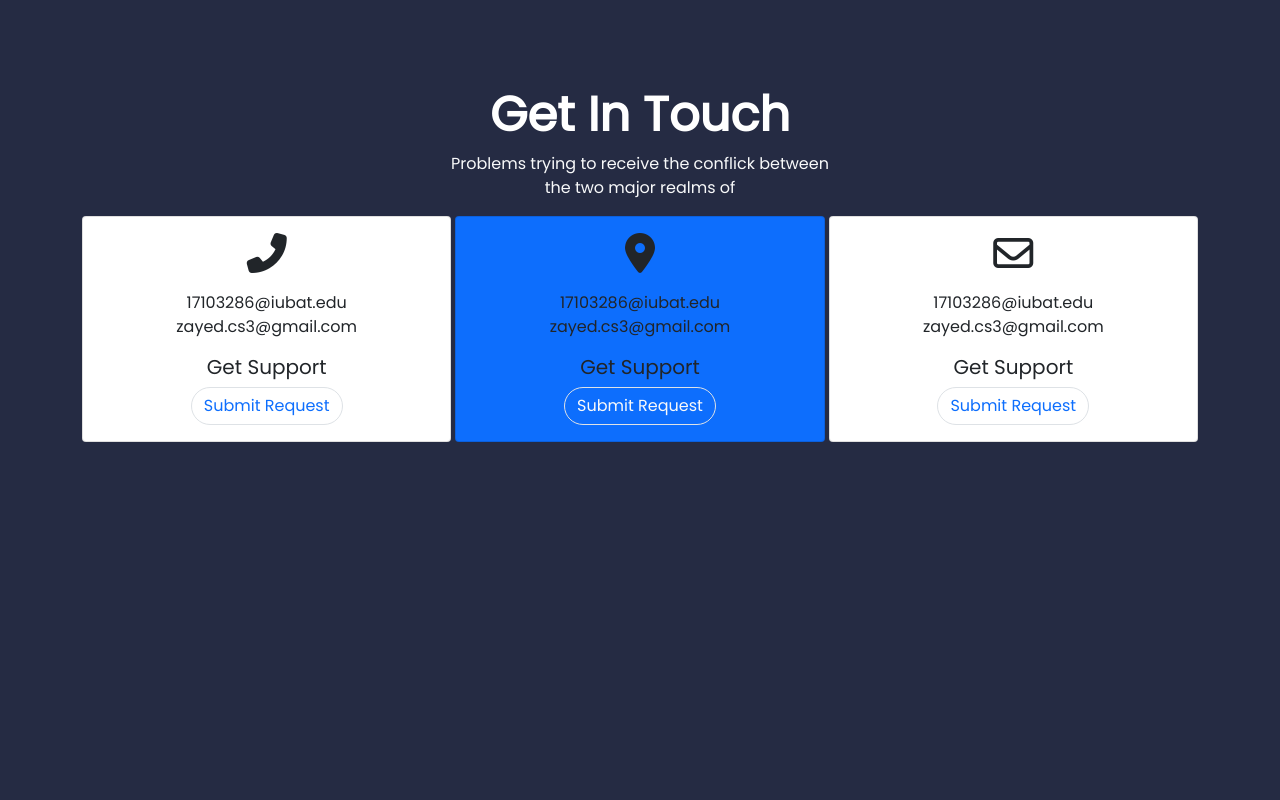
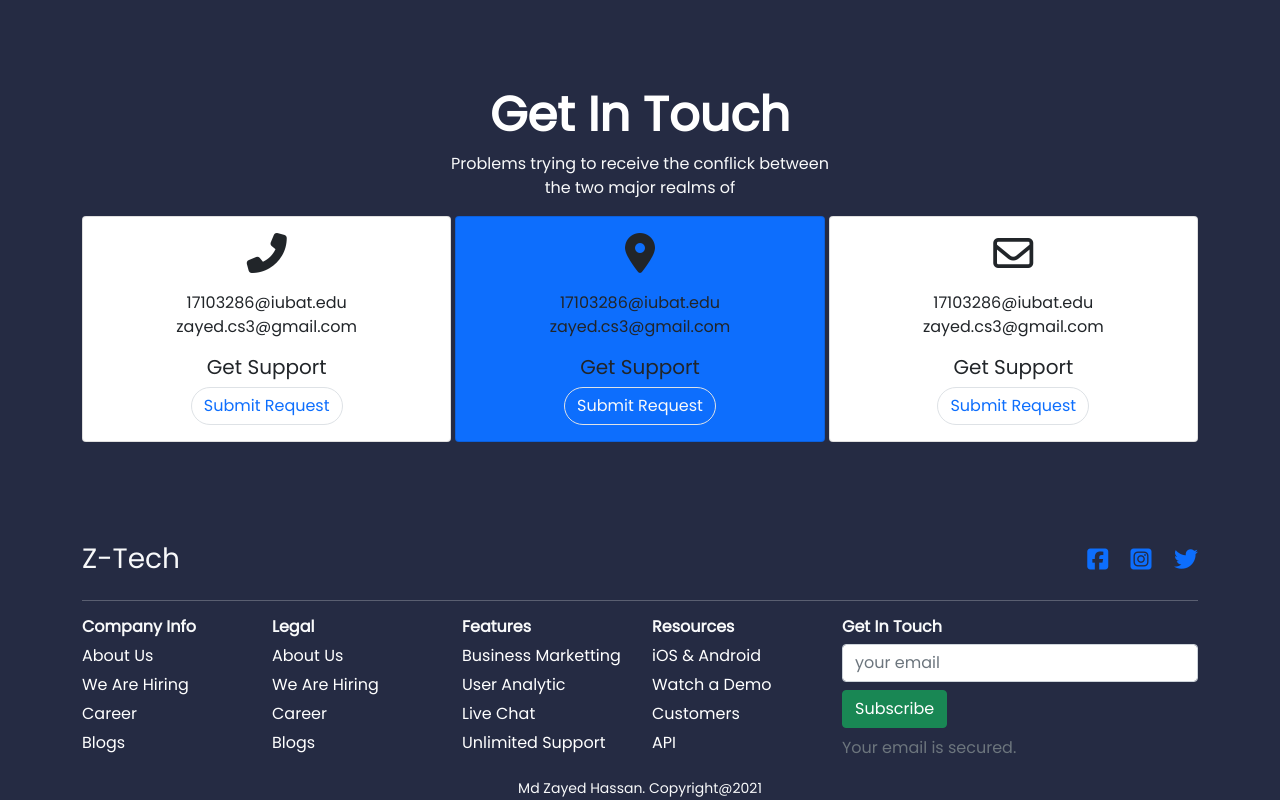
Before and after one commit to z4yed/z-tech, a plain HTML site: page index.html in a window 1280 px wide. Shown: the part 3310-4110 px from the top of the page. Before the commit the page ends 3852 px from the top, so only its background shows below. Drawn offline with Linux system fonts and the light colour scheme.

Commit message:
Footer Completed.

```diff
--- a/index.html
+++ b/index.html
@@ -518,7 +518,8 @@
                             <p class="mb-0 mt-3">17103286@iubat.edu</p>
                             <p>zayed.cs3@gmail.com</p>
                             <h5>Get Support</h5>
-                            <a href="." class="btn btn-outline-success text-light border rounded-pill">Submit Request</a>
+                            <a href="." class="btn btn-outline-success text-light border rounded-pill">Submit
+                                Request</a>
                         </div>
                     </div>
                 </div>
@@ -542,9 +543,103 @@
 
     </main>
 
-    <footer>
+    <!-- Footer Part Start -->
+    <footer class="container text-light">
+        <div class="row">
+            <div class="col-6 text-start">
+                <h3>Z-Tech</h3>
+            </div>
+            <div class="col-6 text-end fs-4">
+                <a href=""><i class="fab fa-facebook-square text-primary"></i></a>
+                <a href="" class="mx-3"><i class="fab fa-instagram-square text-primary"></i></a>
+                <a href=""><i class="fab fa-twitter text-primary"></i></a>
+            </div>
+        </div>
+        <hr class="my-3">
+
+        <div class="row g-4">
+            <div class="col-sm-12 col-md-4">
+                <div class="row">
+                    <div class="col-6">
+                        <h6 class="fw-bold">Company Info</h6>
+                        <ul>
+                            <li><a href="">About Us</a></li>
+                            <li><a href="">We Are Hiring</a></li>
+                            <li><a href="">Career</a></li>
+                            <li><a href="">Blogs</a></li>
+                        </ul>
+                    </div>
+                    <div class="col-6">
+                        <h6 class="fw-bold">Legal</h6>
+                        <ul>
+                            <li><a href="">About Us</a></li>
+                            <li><a href="">We Are Hiring</a></li>
+                            <li><a href="">Career</a></li>
+                            <li><a href="">Blogs</a></li>
+                        </ul>
+                    </div>
+                </div>
+
+            </div>
+            <div class="col-sm-12 col-md-4">
+                <div class="row">
+                    <div class="col-6">
+                        <h6 class="fw-bold">Features</h6>
+                        <ul>
+                            <li>
+                                <a href="">Business Marketting</a>
+                            </li>
+                            <li>
+                                <a href="">User Analytic</a>
+                            </li>
+                            <li>
+                                <a href="">Live Chat</a>
+                            </li>
+                            <li>
+                                <a href="">Unlimited Support</a>
+                            </li>
+                        </ul>
+                    </div>
+                    <div class="col-6">
+                        <h6 class="fw-bold">Resources</h6>
+                        <ul>
+                            <li>
+                                <a href="">iOS & Android</a>
+                            </li>
+                            <li>
+                                <a href="">Watch a Demo</a>
+                            </li>
+                            <li>
+                                <a href="">Customers</a>
+                            </li>
+                            <li>
+                                <a href="">API</a>
+                            </li>
+                        </ul>
+                    </div>
+                </div>
+            </div>
+            <div class="col-sm-12 col-md-4">
+                <div class="row">
+                    <div class="col-12">
+                        <h6 class="fw-bold">Get In Touch</h6>
+                        <form action="">
+                            <input type="text" placeholder="your email" class="form-control">
+                            <button class="btn btn-success my-2">Subscribe</button>
+                            <p class="text-muted">Your email is secured. </p>
+                        </form>
+                    </div>
+
+                </div>
+            </div>
+        </div>
+
+        <div class="text-center">
+            <small>Md Zayed Hassan. Copyright@2021</small>
+        </div>
 
     </footer>
+    <!-- Footer Ends -->
 
     <script src="bootstrap-raw/bootstrap.min.js"></script>
     <script src="https://kit.fontawesome.com/c90485f69d.js" crossorigin="anonymous"></script>
--- a/style.css
+++ b/style.css
@@ -28,3 +28,24 @@ nav {
     top: -23px;
     right: 8%;
 }
+
+footer ul {
+    list-style-type: none;
+    margin: 0;
+    padding: 0;
+}
+
+footer ul li {
+    margin-top: 5px;
+}
+
+footer ul li a {
+    text-decoration: none;
+    color: white;
+}
+
+footer ul li:hover a{
+    padding: 2px 8px;
+    color: blue;
+    background-color: rgb(124, 133, 124);
+}
```
